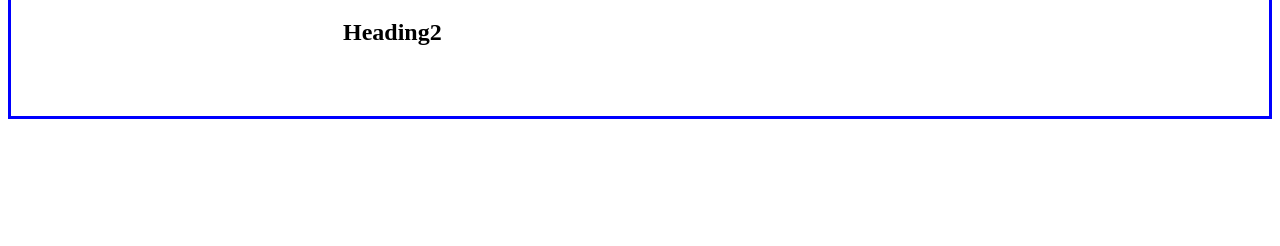
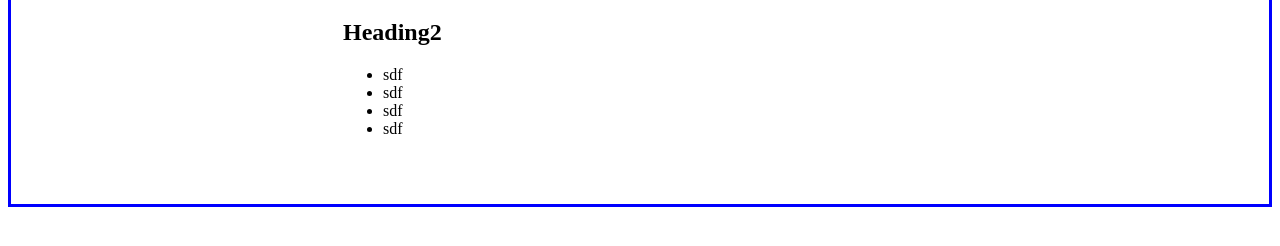
Before and after one commit to DzOrO0/DEMO, a plain HTML site: page index.html in a window 1280 px wide. Shown: the part 256-502 px from the top of the page. Drawn offline with Linux system fonts and the light colour scheme.

Commit message:
final commit

```diff
--- a/index.html
+++ b/index.html
@@ -19,6 +19,13 @@
         a aliquid nulla totam explicabo quia.</p>
         <h1>Heading2</h1>
         <h2>Heading2</h2>
+        <ul>
+            <li>sdf</li>
+            <li>sdf</li>
+            <li>sdf</li>
+            <li>sdf</li>
+
+        </ul>
     </div>
 </body>
 </html>
```
